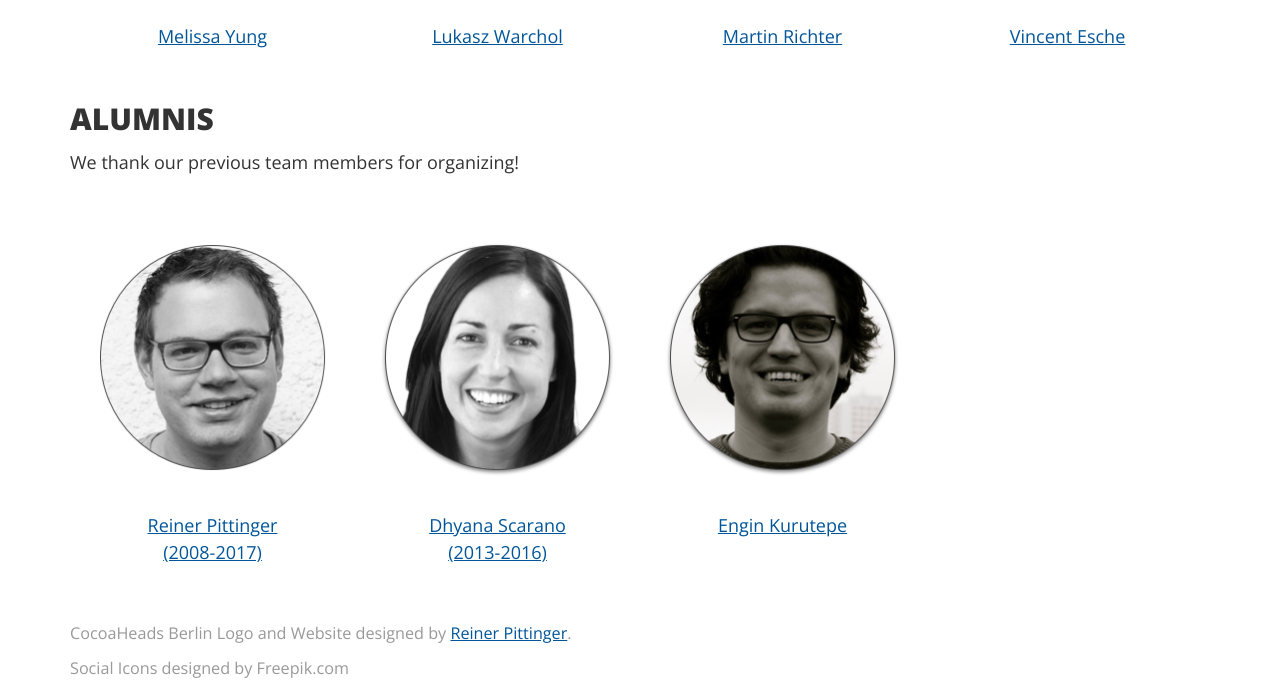
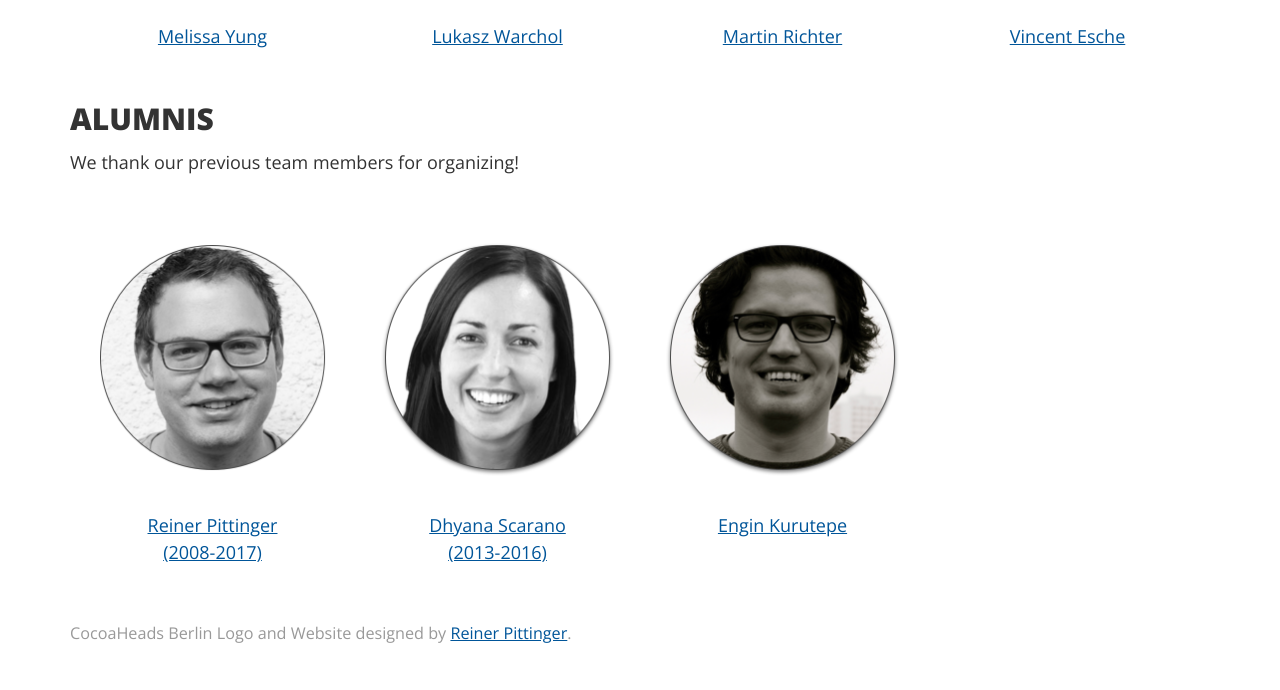
Before and after one commit to cocoaheads-berlin/cocoaheads-berlin.github.com, a Jekyll site: the page built from index.markdown, in a window 1280 px wide and 900 px high, scrolled down 2708 px, cut to the strip 210-900 px from the top of the window. Built offline with Jekyll 4.4.1, drawn with Linux system fonts in a browser that asks for light colours; nearby versions of some CDN libraries; some web fonts are replaced; after the commit the page ends 3573 px from its top, so only the background shows below that.

Commit message:
Update footer

```diff
--- a/index.markdown
+++ b/index.markdown
@@ -148,7 +148,4 @@ We thank our previous team members for organizing!
 	<p>
 	CocoaHeads Berlin Logo and Website designed by <a href="http://www.digital-wave.de">Reiner Pittinger</a>.
 	</p>
-	<p>
-		Social Icons designed by Freepik.com
-	</p>
 </div>
```
Also changed, not shown: 1 other file.
